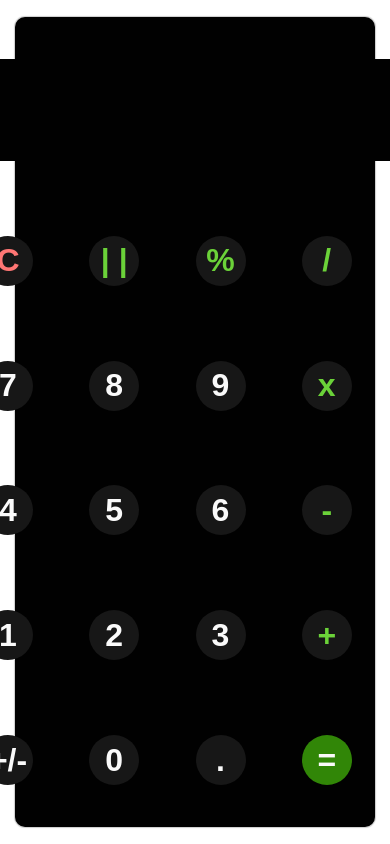
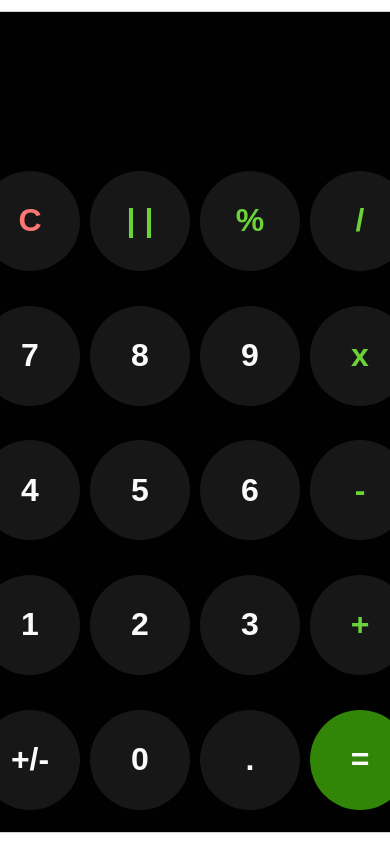
Before and after one commit to adrianogtl/simpleJsCalculator, a plain HTML site: page index.html in a window 390 px wide. Shown: the top 844 px of the page. Drawn offline with Linux system fonts and the light colour scheme.

Commit message:
remove mobile broken

```diff
--- a/style.css
+++ b/style.css
@@ -81,20 +81,3 @@
 .operator {
   color: var(--font-color2);
 }
-
-@media screen and (max-width: 480px) {
-  .calculator {
-    width: 350px;
-    gap: 1px;
-    padding: 5px;
-  }
-
-  .buttons {
-    height: 50px;
-    width: 50px;
-  }
-
-  #display {
-    height: 80px;
-  }
-}
```
